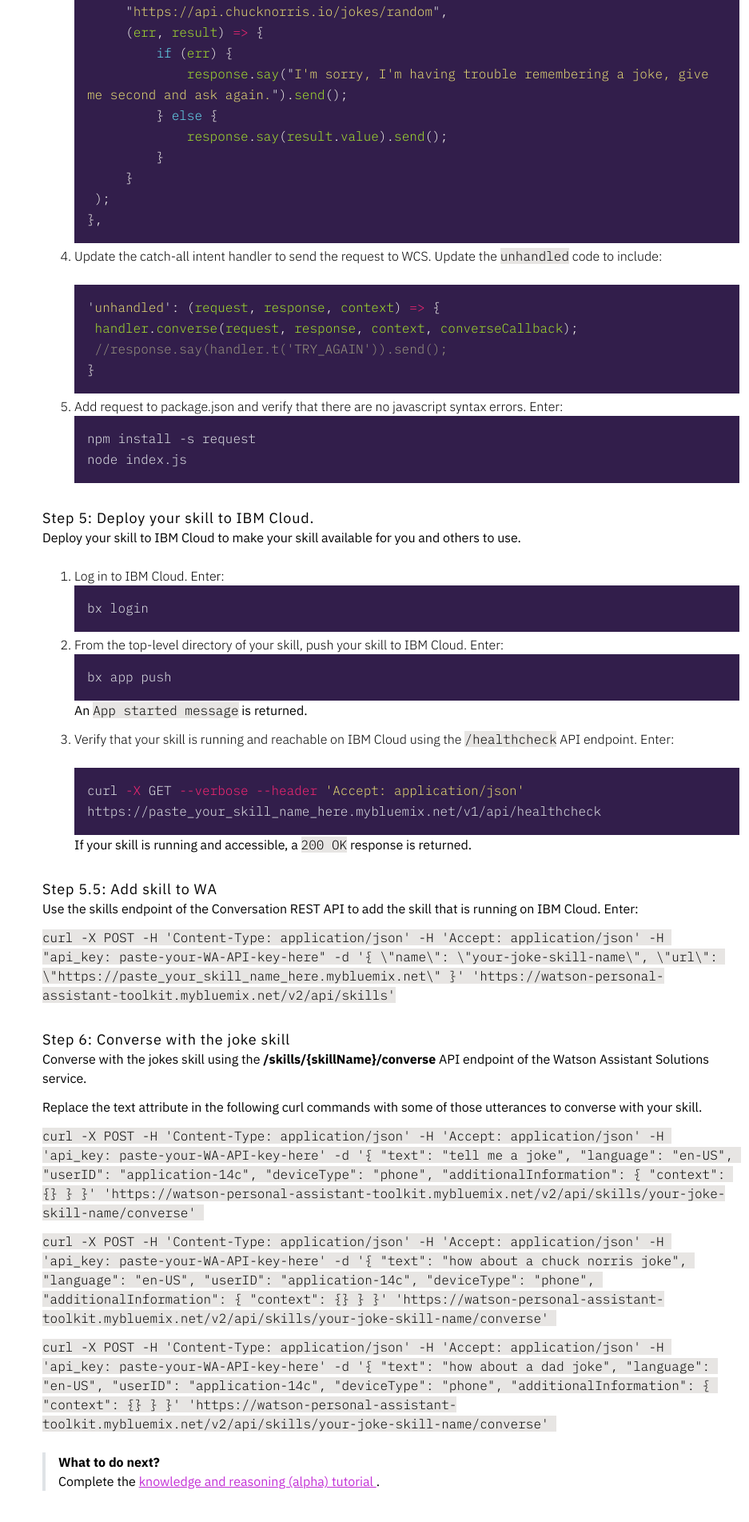
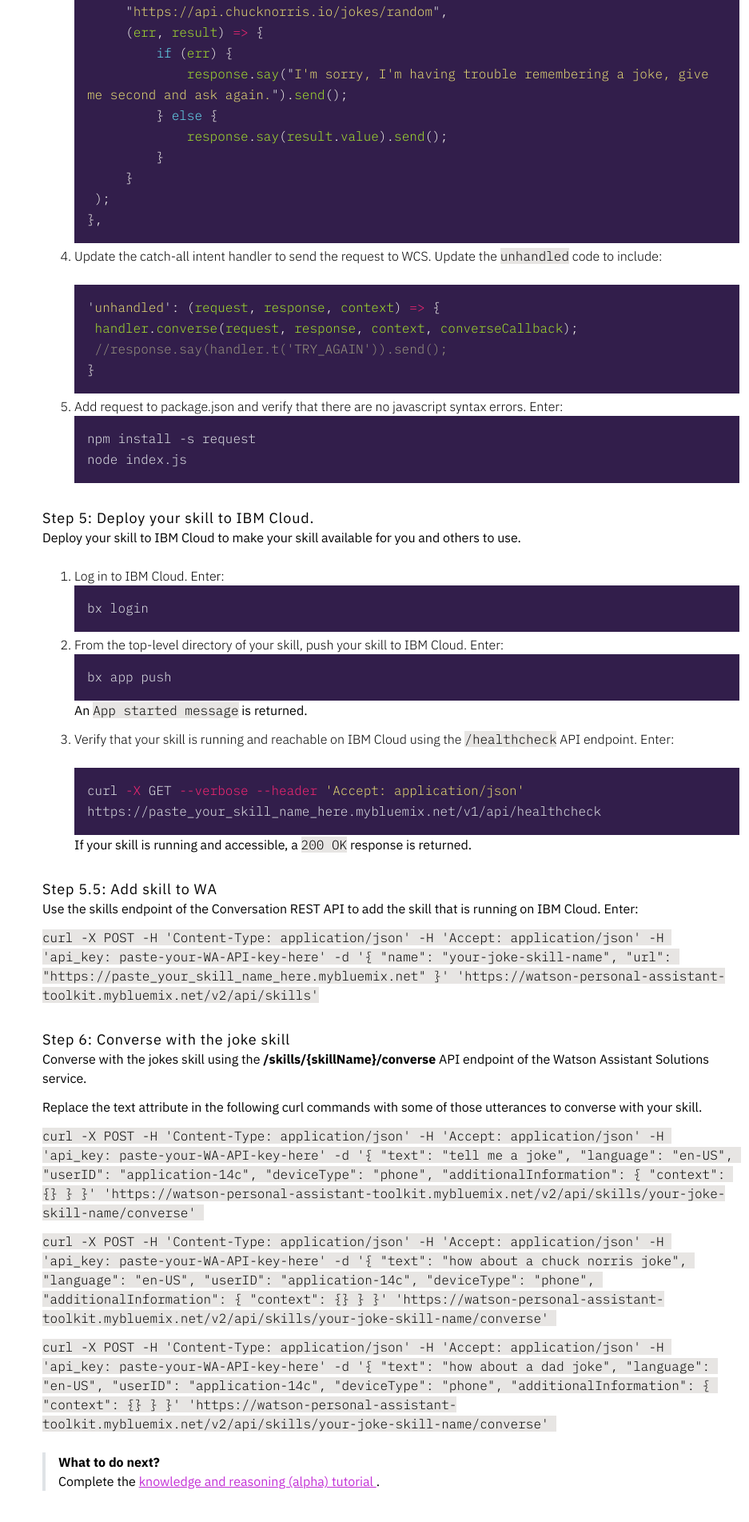
Before and after one commit to Watson-Personal-Assistant/developer, a Jekyll site: the page built from _content/further-topics/using-wcs.md, in a window 1280 px wide. Shown: the part 2654-4557 px from the top of the page at 80% size, without its empty margins (343-1280 px from the left). Built offline with Jekyll 4.4.1, drawn with Linux system fonts in a browser that asks for light colours; some web fonts are replaced.

```diff
--- a/_content/further-topics/using-wcs.md
+++ b/_content/further-topics/using-wcs.md
@@ -121,7 +121,7 @@ If your skill is running and accessible, a `200 OK` response is returned.
 #### Step 5.5: Add skill to WA
 Use the skills endpoint of the Conversation REST API to add the skill that is running on IBM Cloud. Enter:
 
-`curl -X POST -H 'Content-Type: application/json' -H 'Accept: application/json' -H "api_key: paste-your-WA-API-key-here" -d '{ \"name\": \"your-joke-skill-name\", \"url\": \"https://paste_your_skill_name_here.mybluemix.net\" }' 'https://watson-personal-assistant-toolkit.mybluemix.net/v2/api/skills'`
+`curl -X POST -H 'Content-Type: application/json' -H 'Accept: application/json' -H 'api_key: paste-your-WA-API-key-here' -d '{ "name": "your-joke-skill-name", "url": "https://paste_your_skill_name_here.mybluemix.net" }' 'https://watson-personal-assistant-toolkit.mybluemix.net/v2/api/skills'`
 
 
 #### Step 6: Converse with the joke skill
```
